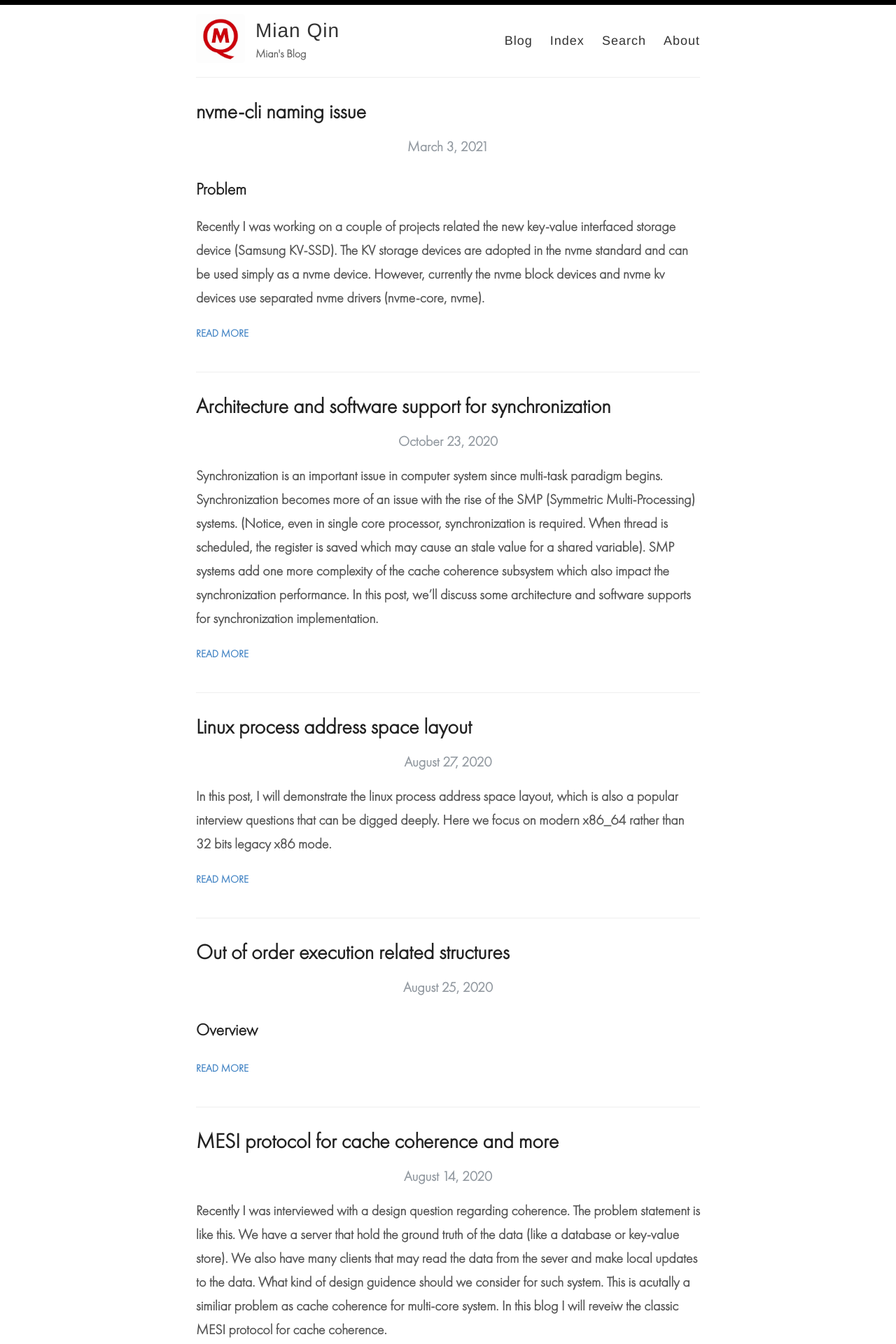
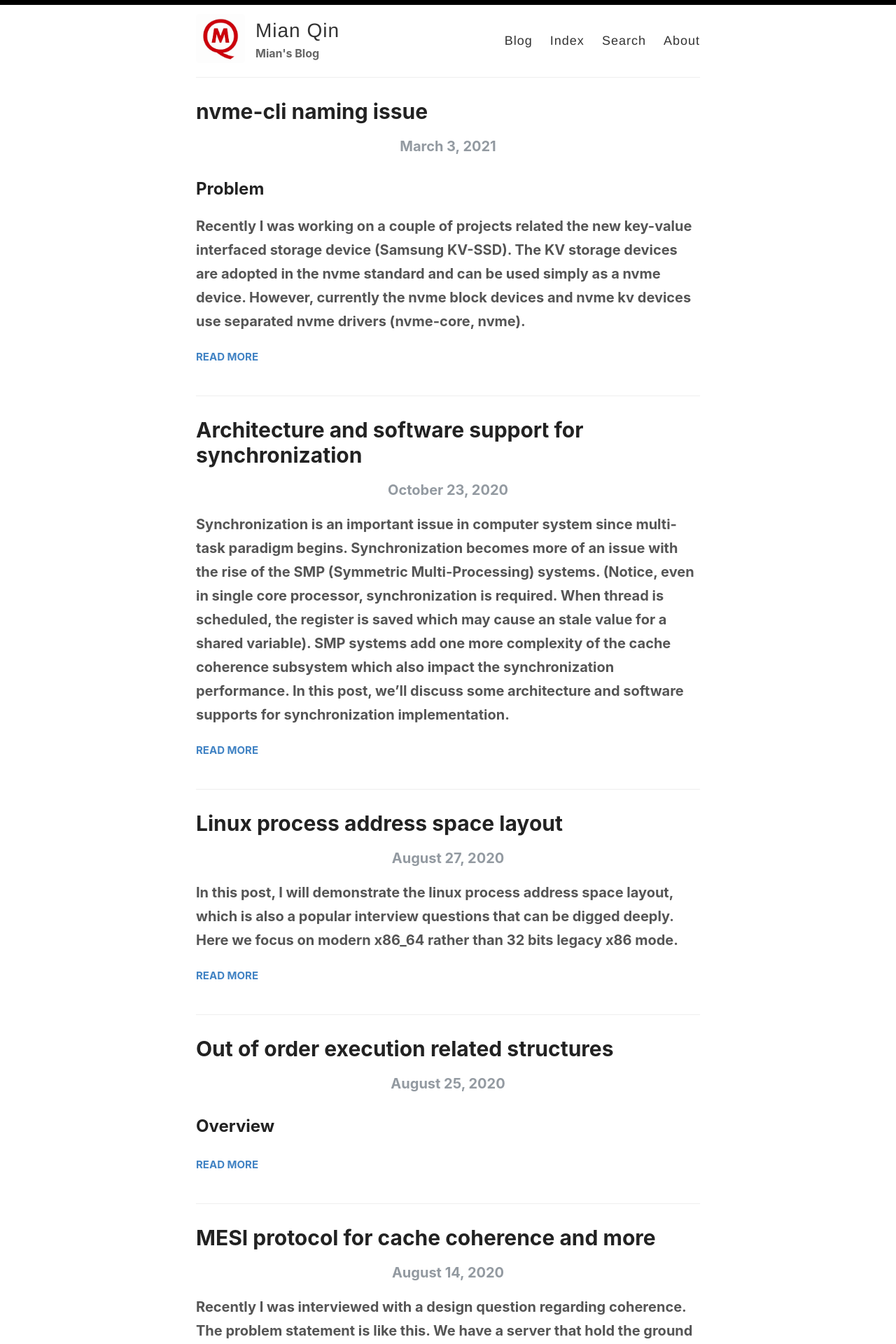
Before and after one commit to celery1124/celery1124.github.io, a Jekyll site: the page built from index.html, in a window 1280 px wide. Shown: the top 1920 px of the page at 70% size. Built offline with Jekyll 4.4.1, drawn with Linux system fonts in a browser that asks for light colours; the list of posts is cut into pages by our own code.

Commit message:
change font style to minima theme

```diff
--- a/_sass/_variables.scss
+++ b/_sass/_variables.scss
@@ -15,6 +15,9 @@
 $white: #fff;
 
 // Font stacks
+$base-font-family: -apple-system, BlinkMacSystemFont, "Segoe UI", "Segoe UI Symbol", "Segoe UI Emoji", "Apple Color Emoji", Roboto, Helvetica, Arial, sans-serif !default;
+$code-font-family: "Menlo", "Inconsolata", "Consolas", "Roboto Mono", "Ubuntu Mono", "Liberation Mono", "Courier New", monospace;
+
 $helvetica: Helvetica, Arial, sans-serif;
 $helveticaNeue: "Helvetica Neue", Helvetica, Arial, sans-serif;
 $georgia: Georgia, serif;
--- a/style.scss
+++ b/style.scss
@@ -22,7 +22,7 @@
 
 body {
   background: #fff;
-  font-family: 'FuturaPTLight';
+  font-family: $base-font-family;
   color: #555;
   line-height: 1.7;
   font-weight: bold;
@@ -38,7 +38,7 @@
 }
 
 h1, h2, h3, h4, h5, h6 {
-  font-family: 'FuturaPTLight';
+  font-family: $base-font-family;
   color: $darkerGray;
   font-weight: bold;
 
@@ -431,7 +431,7 @@
 }
 
 .post h1{
-  font-family: 'FuturaPTLight';
+  font-family: $base-font-family;
   text-align: left;
   font-weight: bold;
   font-kerning: auto;
@@ -440,7 +440,7 @@
 }
 
 .page h1{
-  font-family: 'FuturaPTLight';
+  font-family: $base-font-family;
   text-align: center;
   font-weight: bold;
   font-kerning: auto;
```
